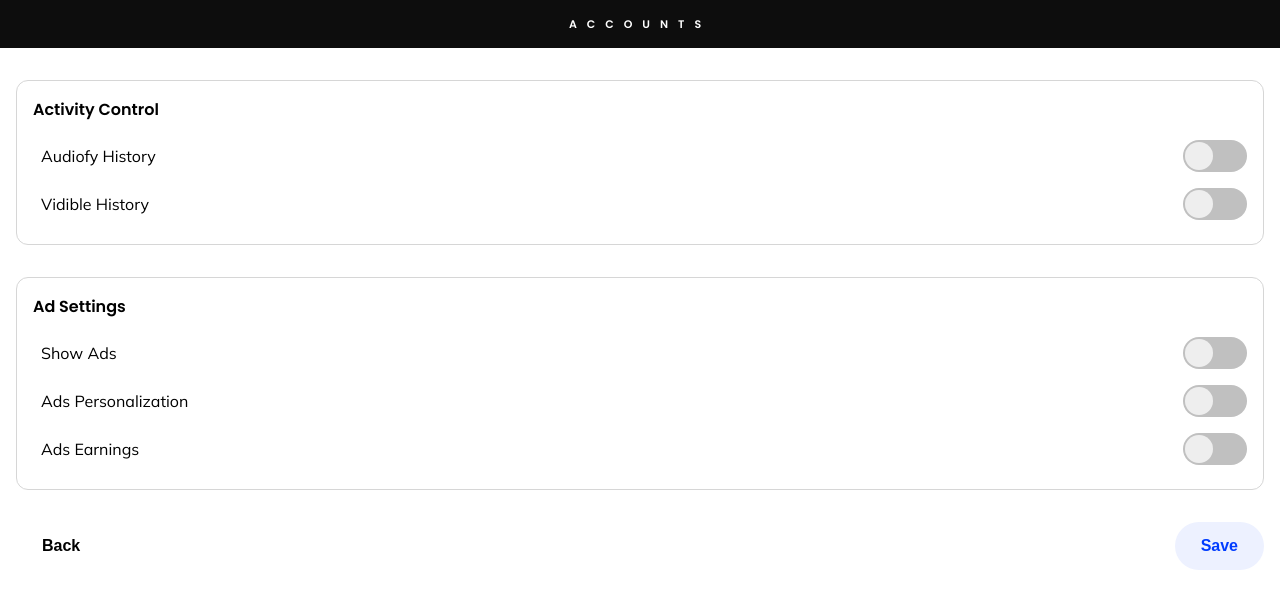
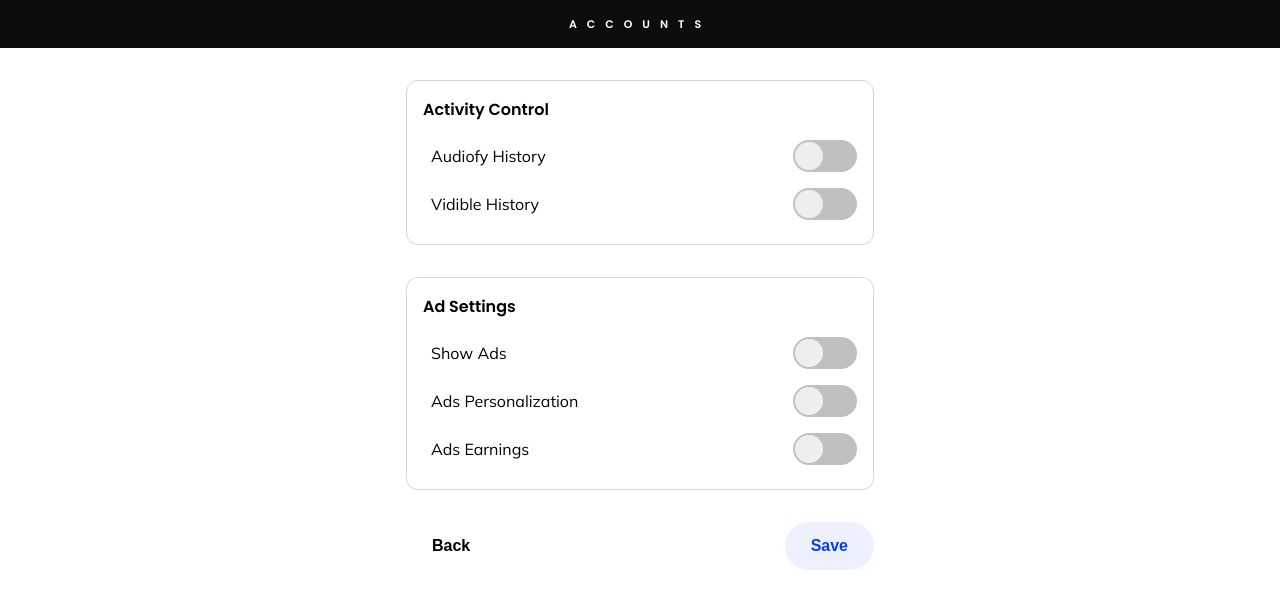
Before and after one commit to MahbodHastam/accounts-client, a Vue app: page /data in a window 1280 px wide. Shown: the top 608 px of the page. Built offline with nearby package versions, Linux system fonts and the light colour scheme.

Commit message:
make better for desktop

```diff
--- a/src/components/Login.vue
+++ b/src/components/Login.vue
@@ -1,5 +1,6 @@
 <template>
   <div class="login-cmp-wrapper">
+    <div class="borders">
       <div class="inputs">
         <select v-model="prefix" name="country" id="country-code" required>
           <option value="+" disabled hidden selected>Select Your Country</option>
@@ -19,6 +20,7 @@
       <div class="bottom-actions">
         <button class="actions">Help</button>
         <button class="actions next" @click="next">Next</button>
+      </div>
     </div>
   </div>
 </template>
@@ -58,6 +60,9 @@ export default {
 </script>
 
 <style scoped>
+.borders{
+  width: 100%;
+}
 #country-code {
   padding: 10px;
   border: none;
@@ -106,7 +111,7 @@ export default {
 .bottom-actions {
   /* position: absolute; */
   margin-top: 16px;
-  width: calc(100vw - 32px);
+  width: calc(100% - 32px);
   display: flex;
   justify-content: space-between;
 }
@@ -129,4 +134,5 @@ export default {
   color: #003cff;
   background: #edf1ff;
 }
+
 </style>
--- a/src/views/Data.vue
+++ b/src/views/Data.vue
@@ -1,5 +1,6 @@
 <template>
   <div class="data">
+    <div class="borders">
       <div class="section">
         <h4>Activity Control</h4>
         <div class="boxes">
@@ -68,6 +69,7 @@
       <div class="bottom-actions">
         <button class="actions" @click="back">Back</button>
         <button class="actions next" @click="save">Save</button>
+      </div>
     </div>
   </div>
 </template>
@@ -179,7 +181,7 @@ export default {
 .bottom-actions {
   /* position: absolute; */
   margin-top: 16px;
-  width: calc(100vw - 32px);
+  width: calc(100% - 32px);
   margin-left: 16px;
   display: flex;
   justify-content: space-between;
@@ -203,4 +205,13 @@ export default {
   color: #003cff;
   background: #edf1ff;
 }
+.borders {
+  width: 100%;
+}
+@media screen and (min-width: 500px){
+  .borders {
+    width: 500px;
+    margin: 0 auto;
+  }
+}
 </style>
--- a/src/views/EditProfile.vue
+++ b/src/views/EditProfile.vue
@@ -1,5 +1,6 @@
 <template>
   <div class="profile">
+    <div class="borders">
       <div class="topper">
         <h4>Edit Profile</h4>
       </div>
@@ -15,6 +16,7 @@
       <div class="bottom-actions">
         <button class="actions">Privacy</button>
         <button class="actions next" @click="complete">Save</button>
+      </div>
     </div>
   </div>
 </template>
@@ -84,7 +86,7 @@ input {
 .bottom-actions {
   /* position: absolute; */
   margin-top: 32px;
-  width: calc(100vw - 32px);
+  width: calc(100% - 32px);
   display: flex;
   justify-content: space-between;
 }
@@ -113,4 +115,13 @@ span {
   font-size: 12px;
   transform: translate(15px, 10px);
 }
+.borders {
+  width: 100%;
+}
+@media screen and (min-width: 500px){
+  .borders {
+    width: 500px;
+    margin: 0 auto;
+  }
+}
 </style>
--- a/src/views/Signin.vue
+++ b/src/views/Signin.vue
@@ -1,9 +1,11 @@
 <template>
   <div class="home">
-    <div class="topper">
-      <h4>Sign In</h4>
+    <div class="borders">
+      <div class="topper">
+        <h4>Sign In</h4>
+      </div>
+      <Login />
     </div>
-    <Login />
   </div>
 </template>
 
@@ -33,4 +35,13 @@ export default {
 .home {
   padding: 16px !important;
 }
+.borders {
+  width: 100%;
+}
+@media screen and (min-width: 500px){
+  .borders {
+    width: 500px;
+    margin: 0 auto;
+  }
+}
 </style>
--- a/src/views/Verify.vue
+++ b/src/views/Verify.vue
@@ -1,5 +1,6 @@
 <template>
   <div class="verify">
+    <div class="borders">
       <div class="topper">
         <h4>Verify</h4>
       </div>
@@ -27,6 +28,7 @@
       <div class="bottom-actions">
         <button class="actions" @click="back">Wrong Number?</button>
         <button class="actions next" @click="next">Next</button>
+      </div>
     </div>
   </div>
 </template>
@@ -137,7 +139,7 @@ export default {
 .bottom-actions {
   /* position: absolute; */
   margin-top: 16px;
-  width: calc(100vw - 32px);
+  width: calc(100% - 32px);
   display: flex;
   justify-content: space-between;
 }
@@ -169,4 +171,13 @@ export default {
 .std span {
   color: #003cff;
 }
+.borders {
+  width: 100%;
+}
+@media screen and (min-width: 500px){
+  .borders {
+    width: 500px;
+    margin: 0 auto;
+  }
+}
 </style>
```
Lines whose indentation alone changed are shown as unchanged.
